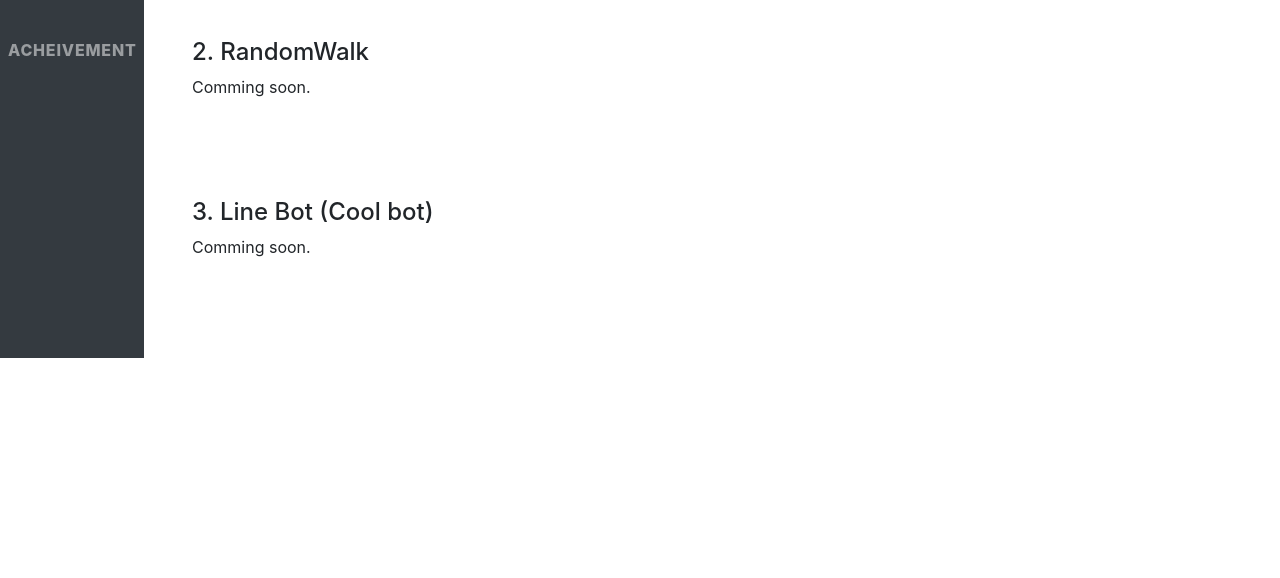
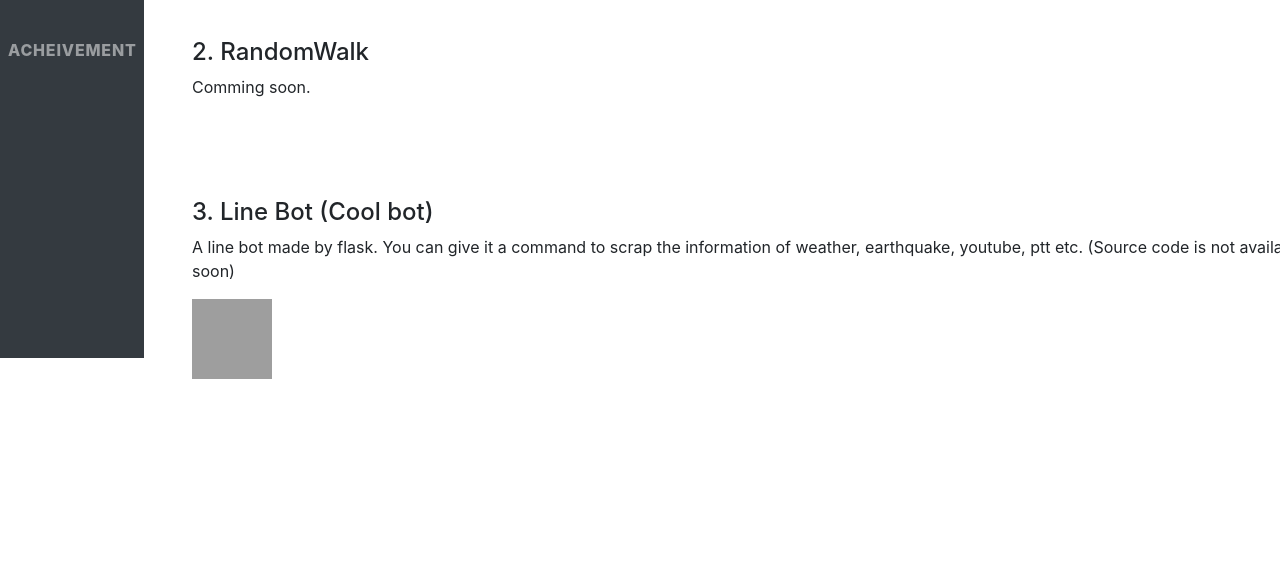
Before and after one commit to Zncl2222/Works_Exhibition_Flask, a Flask app: page /works in a window 1280 px wide; the page is wider, and only the part inside the window is pictured. Shown: the part 442-1020 px from the top of that part. Run offline with Flask 2, Linux system fonts and the light colour scheme; some libraries are stand-ins or nearby versions; grey boxes are pictures that could not be loaded.

Commit message:
feat: add QR code of line-bot Add QR code of line-bot and add a short introduction.

```diff
--- a/app/templates/works.html
+++ b/app/templates/works.html
@@ -53,8 +53,9 @@
 <div class="row">
     <div class="col" >
       <h4>3. Line Bot (Cool bot)</h4>
-      <p>Comming soon. </p>
-
+      <p>A line bot made by flask. You can give it a command to scrap the information of weather, earthquake, youtube, ptt etc.
+          (Source code is not available now due to the secret key issue. It will be available soon)</p>
+      <img src="static/figures/linebotQRcode.jpg" style="width:5rem; height:5rem;"/>
     </div>
 </div>
 
```
